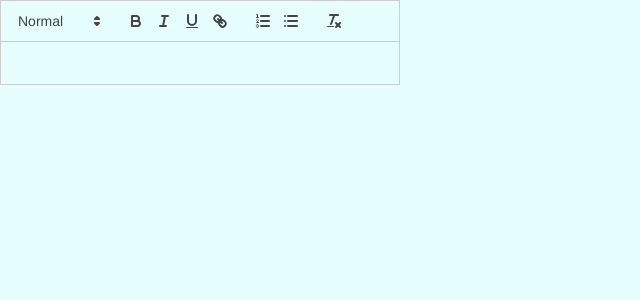
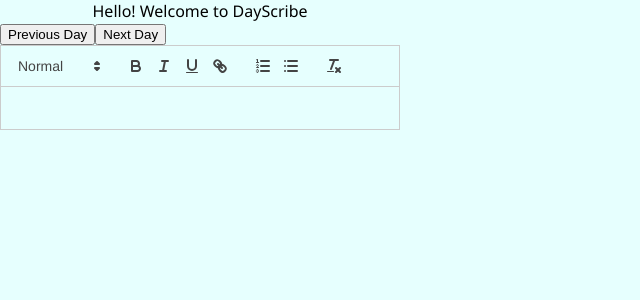
Before and after one commit to elizagb/DayScribe, a React (Create React App) app in the folder dayscribe/: page / in a window 1280 px wide. Shown: the top 300 px of the page, without its empty margins (0-640 px from the left). Built offline with nearby package versions, Linux system fonts and the light colour scheme.

Commit message:
non-functional buttons included now

```diff
--- a/dayscribe/src/App.js
+++ b/dayscribe/src/App.js
@@ -21,7 +21,10 @@
 function App() {
 
   return (
-    <div>
+    <div className = {styles.wrapper}>
+      <div id='navigation'><center>Hello! Welcome to DayScribe </center></div>
+      <button> Previous Day</button>
+      <button> Next Day</button>
       <QuillNotesEditor/>
     </div>
   )
```
Also changed, not shown: dayscribe/src/index.js (+0 -17 lines), dayscribe/src/noteMaintenance.js (added, +8 -0 lines), dayscribe/src/noteRetrieval.js (added, +12 -0 lines).
